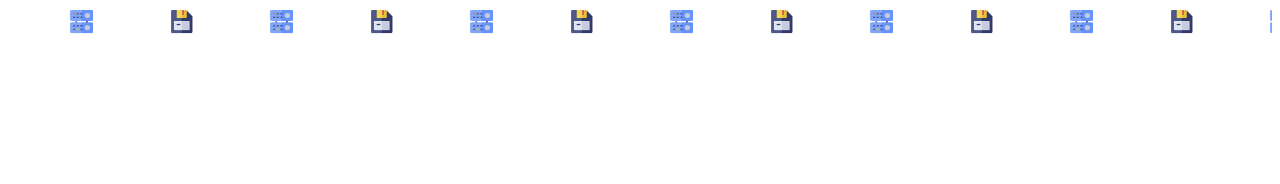
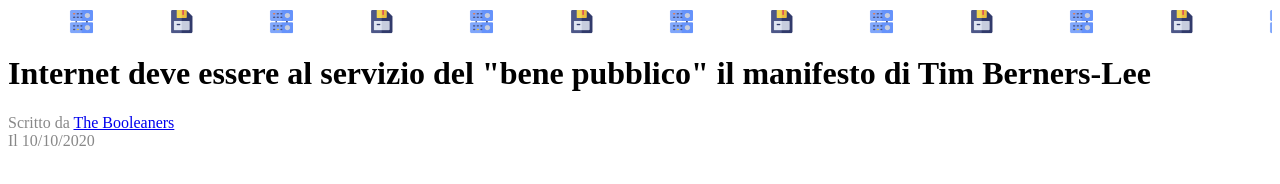
Before and after one commit to ClaudioMattina/html-css-booleaner, a plain HTML site: page index.html in a window 1280 px wide. Shown: the part 174-358 px from the top of the page. Drawn offline with Linux system fonts and the light colour scheme.

Commit message:
capitolo e sottocapitolo

```diff
--- a/index.html
+++ b/index.html
@@ -9,8 +9,18 @@
 </head>
 <body>
   <header>
+      <!-- immagine e logo -->
       <div id="immagine-lunga">
          <img id="logo" src="img/logo.svg" alt="">
       </div>
+      <!-- fine immagine e logo -->
+  <main>
+      <h1>Internet deve essere al servizio del "bene pubblico" il manifesto di Tim Berners-Lee</h1>
+      <p id="info">Scritto da <a href="https://www.youtube.com/watch?v=KBARvn3eJuo">The Booleaners</a>
+        <br>Il 10/10/2020
+      </p>
+
+
+  </main>
 </body>
 </html>
--- a/style.css
+++ b/style.css
@@ -9,3 +9,6 @@
     height: 100px;
     padding-top: 50px;
 }
+#info{
+    color: rgb(136, 136, 136)
+}
```
